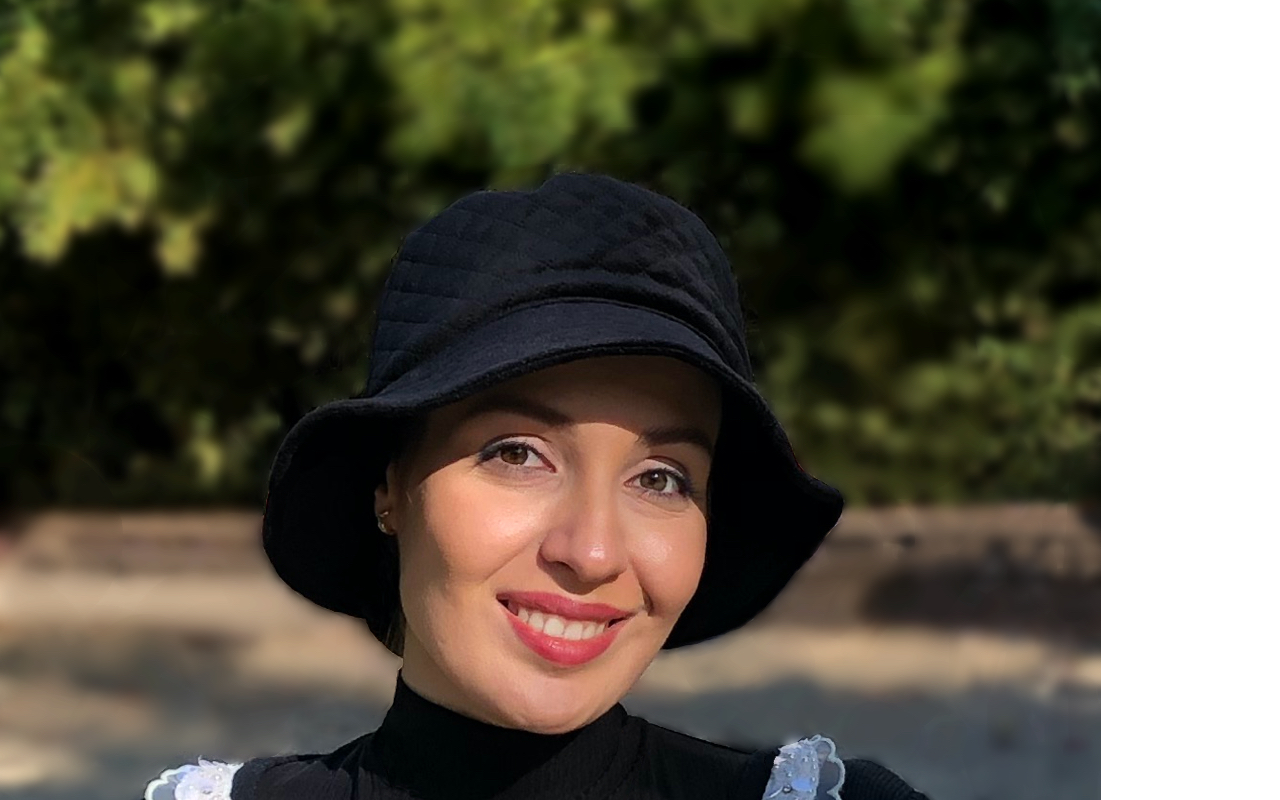
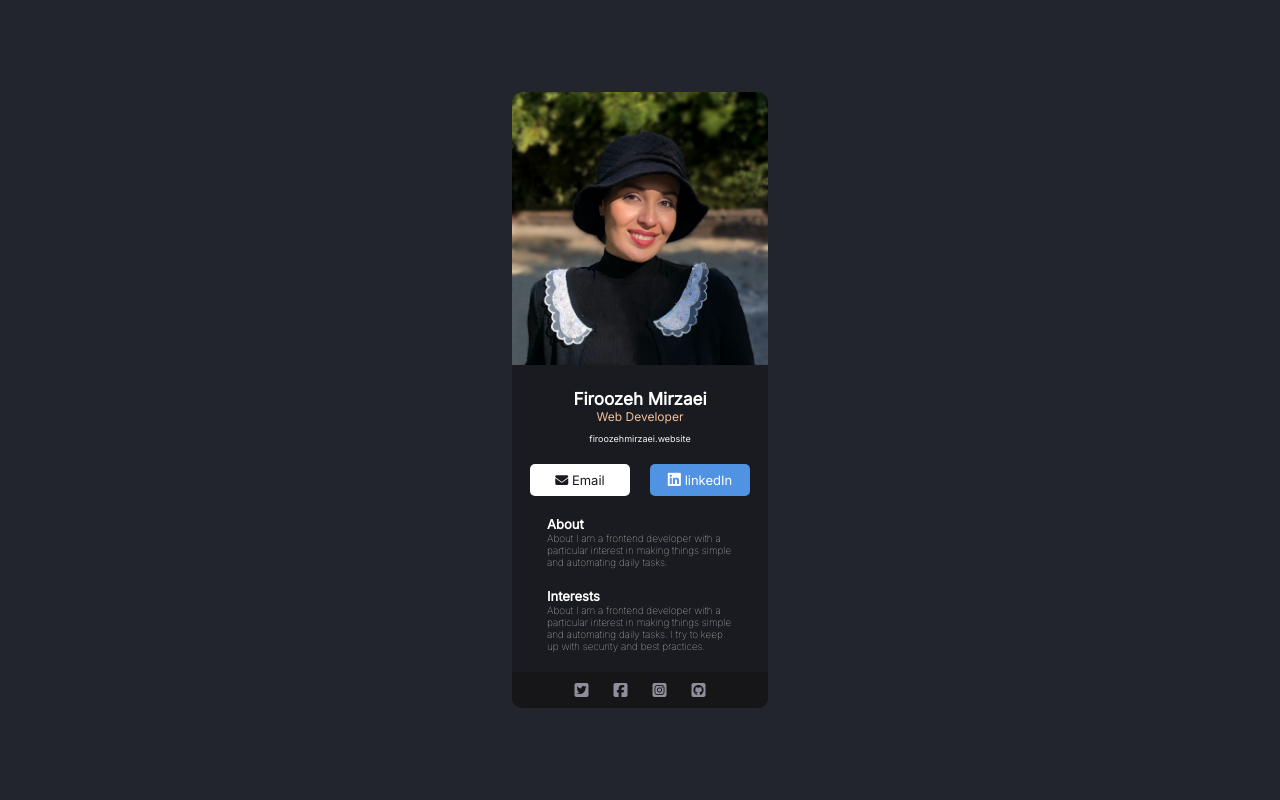
Before and after one commit to FMirzaei93/CV-app, a React (Create React App) app: page / in a window 1280 px wide. Shown: the top 800 px of the page. Built offline with nearby package versions, Linux system fonts and the light colour scheme; a web font is replaced by a local one.

Commit message:
Update style.css

```diff
--- a/src/styles/style.css
+++ b/src/styles/style.css
@@ -1,5 +1,131 @@
+:root {
+  --body-bg: #23252c;
+  --container-bg: #1a1b21;
+  --footer-bg: #161619;
+  --icons-color: #918e9b;
+}
 * {
   margin: 0;
   padding: 0;
   box-sizing: border-box;
+  font-family: Inter;
 }
+body {
+  background-color: var(--body-bg);
+
+  height: 100vh;
+  /* aling-items works only when parrent item has a height on it. */
+  display: flex;
+  align-items: center;
+  justify-content: center;
+}
+div#root {
+  width: 20vw;
+  border-radius: 10px;
+  /* For border-radius to be applied. Because the children of the div, by their corners, can give the impression that the border-radius is not working. */
+  overflow: hidden;
+}
+/* App component (container) */
+
+div.container {
+  background-color: var(--container-bg);
+}
+
+/* Info Section */
+
+img.profile-photo {
+  /* Make an image to fit its parent dimensions */
+  max-width: 100%;
+}
+
+div.info-container p {
+  text-align: center;
+}
+
+p.name {
+  font-weight: bold;
+  color: white;
+  padding-top: 20px;
+  font-size: 17px;
+}
+
+p.profession {
+  color: #f3bf99;
+  font-size: 12px;
+}
+
+p.website {
+  font-weight: small;
+  color: #f5f5f5;
+  padding-bottom: 10px;
+  font-size: 9px;
+  line-height: 30px;
+}
+/* Info Buttons */
+
+div.info-buttons {
+  display: flex;
+  justify-content: center;
+  gap: 20px;
+}
+
+div.info-buttons button {
+  border-radius: 5px;
+  border: none;
+  font-size: 13px;
+  cursor: pointer;
+  padding: 8px 0px;
+  width: 100px;
+}
+
+button.btn-email {
+  background-color: #fff;
+  color: #1a1b21;
+}
+
+button.btn-email i {
+  font-size: 13px;
+}
+
+button.btn-linkedIn {
+  background-color: #5093e2;
+  color: #fff;
+}
+
+button.btn-linkedIn i {
+  font-size: 15px;
+}
+
+/* About and Interests Sections- common attributes */
+
+.title {
+  font-weight: bold;
+  color: #fff;
+  font-size: 13px;
+}
+
+.explanation {
+  font-size: 10px;
+  color: #f5f5f5;
+  font-weight: lighter;
+}
+
+div.sub-container {
+  padding: 20px 35px 0 35px;
+}
+
+/* Footer Section */
+
+div.div-footer {
+  background-color: var(--footer-bg);
+  display: flex;
+  padding: 10px;
+  justify-content: center;
+  gap: 25px;
+  margin-top: 20px;
+  padding-left: 0 50px;
+}
+
+div.div-footer i {
+  color: var(--icons-color);
+}
```
